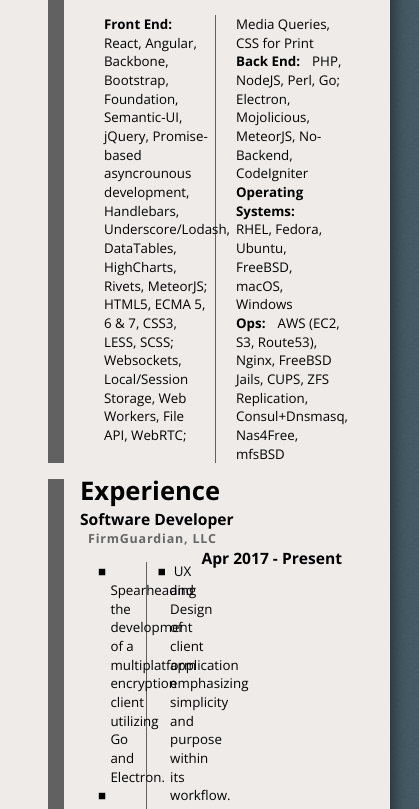
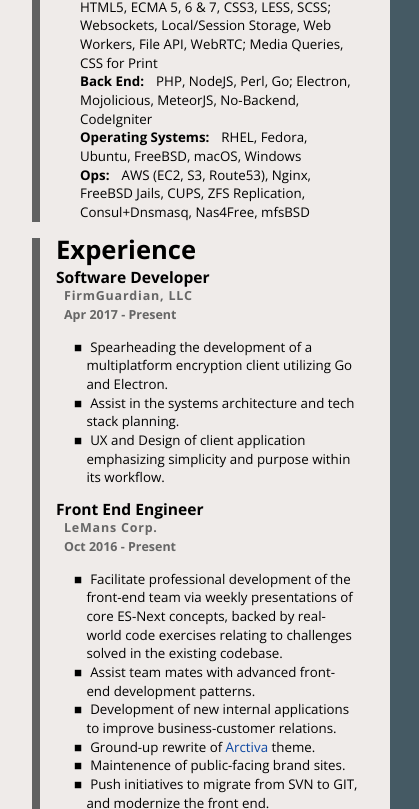
Before and after one commit to storskegg/storskegg.github.io, a website: page index.html in a window 390 px wide. Shown: the part 345-1154 px from the top of the page, 419 px wide, since content can reach past the window. Drawn offline with nearby package versions, Linux system fonts and the light colour scheme.

Commit message:
Improve mobile experience a bit

```diff
--- a/css/resume.scss
+++ b/css/resume.scss
@@ -261,7 +261,42 @@
 
 @media only screen and (max-width: 1024px) {
   body {
+    margin: 0;
+    padding: 1.25rem 2rem;
     width: 100vw;
+  }
+
+  article {
+    border-left-width: 0.5rem;
+  }
+
+  h1 {
+    line-height: 120%;
+  }
+
+  .columns {
+    column-count: 1 !important;
+  }
+
+  .duration {
+    color: #666;
+    display: block;
+    float: none;
+    font-size: 80%;
+    padding-left: 0.5rem;
+  }
+
+  .experience {
+    section {
+      header small {
+        display: block;
+      }
+    }
+  }
+
+  .liams_mug,
+  .mug_wrap {
+    display: none;
   }
 }
 
```
Also changed, not shown: css/resume.min.css.
